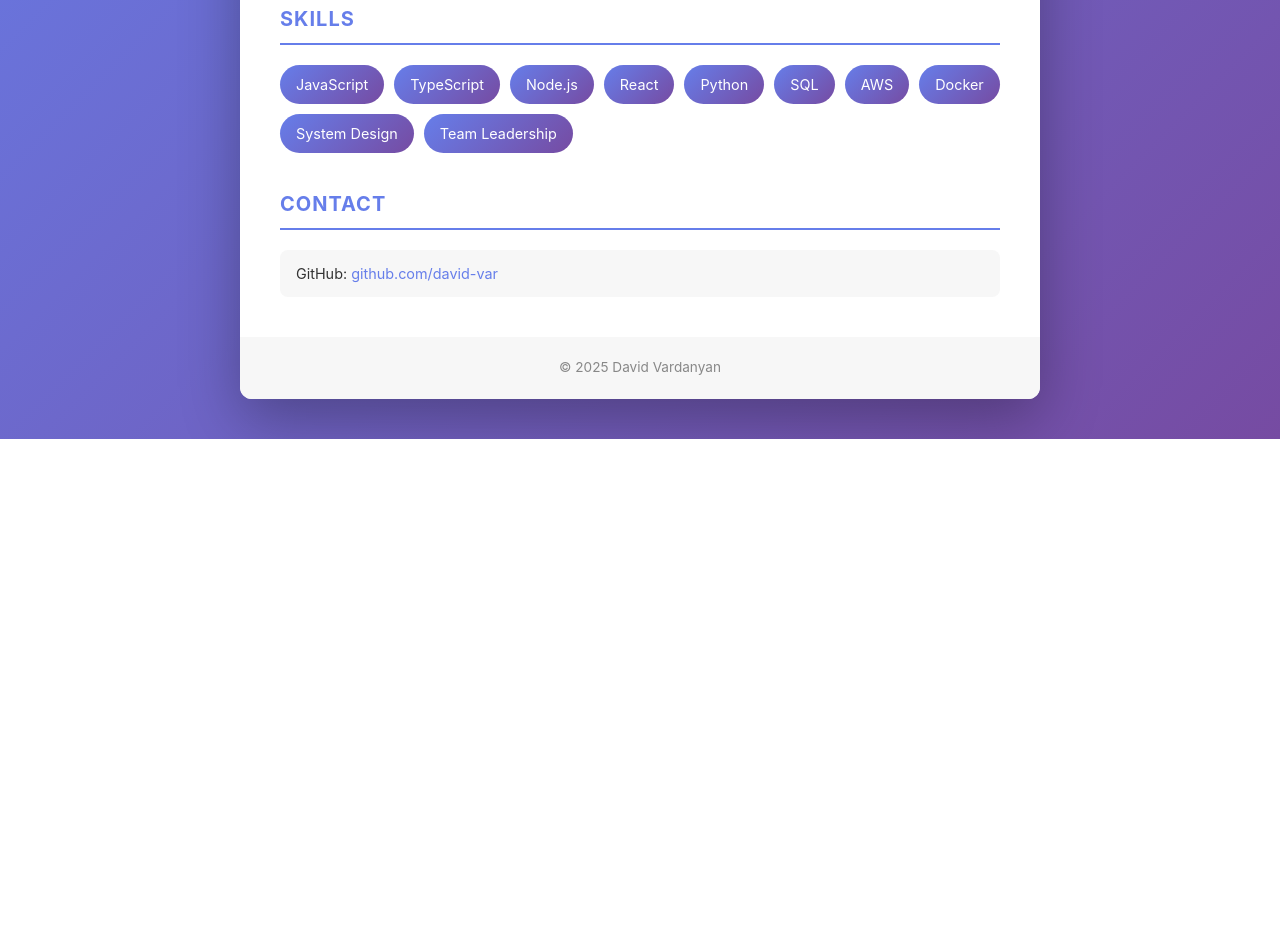
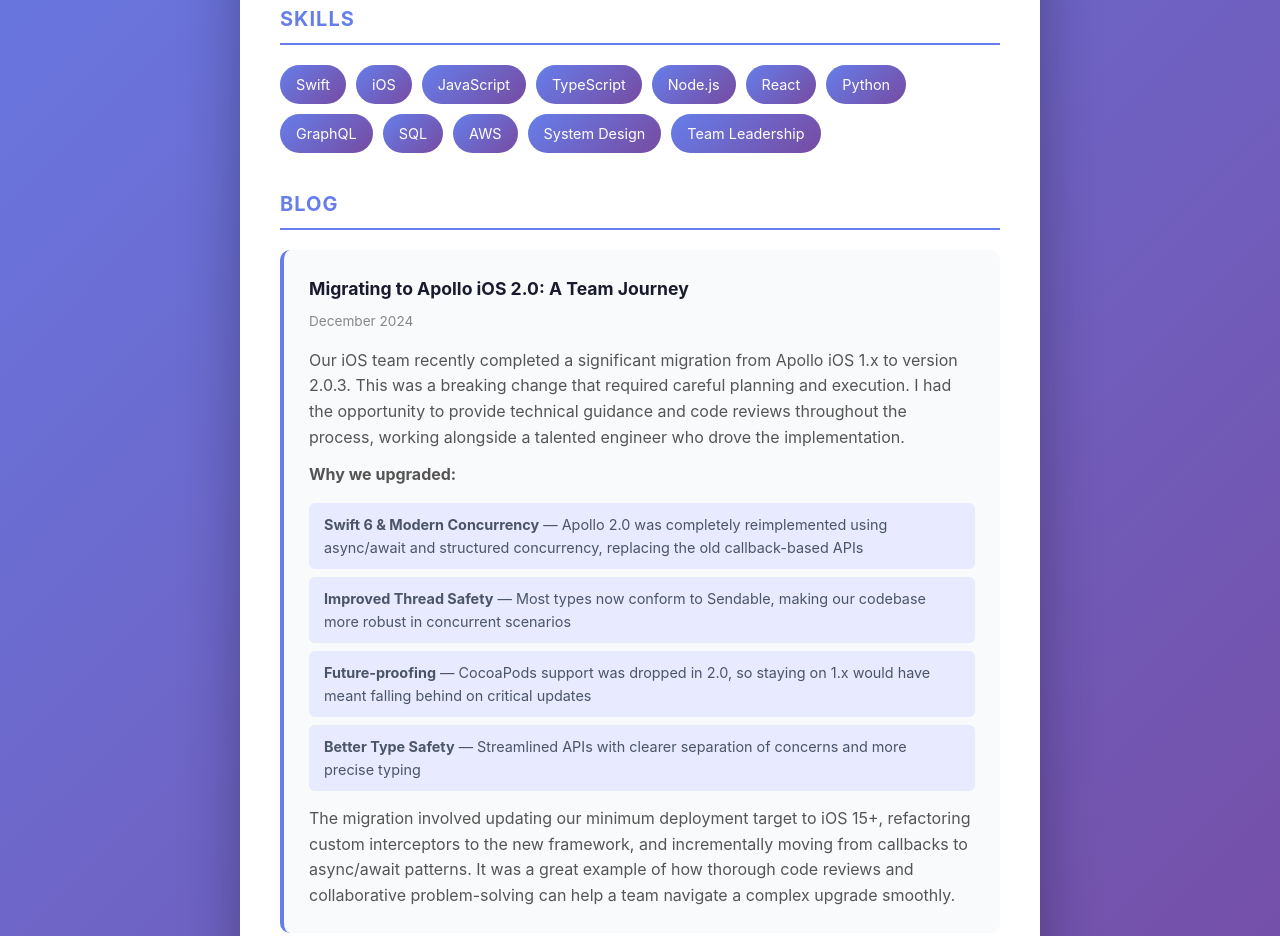
Before and after one commit to david-var/david, a plain HTML site: page index.html in a window 1280 px wide. Shown: the part 472-1408 px from the top of the page. Before the commit the page ends 911 px from the top, so only its background shows below. Drawn offline with Linux system fonts and the light colour scheme.

Commit message:
Add blog section with Apollo iOS 2.0 migration post

```diff
--- a/index.html
+++ b/index.html
@@ -120,6 +120,53 @@
             font-size: 0.85rem;
         }
 
+        /* Blog styles */
+        .blog-post {
+            background: #f9fafb;
+            border-radius: 10px;
+            padding: 25px;
+            margin-bottom: 20px;
+            border-left: 4px solid #667eea;
+        }
+
+        .blog-post:last-child {
+            margin-bottom: 0;
+        }
+
+        .blog-post h3 {
+            font-size: 1.1rem;
+            color: #1a1a2e;
+            margin-bottom: 8px;
+        }
+
+        .blog-post .date {
+            font-size: 0.85rem;
+            color: #888;
+            margin-bottom: 15px;
+        }
+
+        .blog-post p {
+            margin-bottom: 12px;
+        }
+
+        .blog-post p:last-child {
+            margin-bottom: 0;
+        }
+
+        .blog-post ul {
+            flex-direction: column;
+            gap: 8px;
+            margin: 15px 0;
+        }
+
+        .blog-post ul li {
+            background: #e8eaff;
+            color: #4a5568;
+            padding: 10px 15px;
+            border-radius: 6px;
+            font-size: 0.9rem;
+        }
+
         @media (max-width: 600px) {
             h1 {
                 font-size: 1.8rem;
@@ -151,17 +198,50 @@
             <section>
                 <h2>Skills</h2>
                 <ul>
+                    <li>Swift</li>
+                    <li>iOS</li>
                     <li>JavaScript</li>
                     <li>TypeScript</li>
                     <li>Node.js</li>
                     <li>React</li>
                     <li>Python</li>
+                    <li>GraphQL</li>
                     <li>SQL</li>
                     <li>AWS</li>
-                    <li>Docker</li>
                     <li>System Design</li>
                     <li>Team Leadership</li>
                 </ul>
+            </section>
+
+            <section>
+                <h2>Blog</h2>
+
+                <article class="blog-post">
+                    <h3>Migrating to Apollo iOS 2.0: A Team Journey</h3>
+                    <p class="date">December 2024</p>
+                    <p>
+                        Our iOS team recently completed a significant migration from Apollo iOS 1.x to version 2.0.3.
+                        This was a breaking change that required careful planning and execution. I had the opportunity
+                        to provide technical guidance and code reviews throughout the process, working alongside
+                        a talented engineer who drove the implementation.
+                    </p>
+                    <p>
+                        <strong>Why we upgraded:</strong>
+                    </p>
+                    <ul>
+                        <li><strong>Swift 6 & Modern Concurrency</strong> — Apollo 2.0 was completely reimplemented using async/await and structured concurrency, replacing the old callback-based APIs</li>
+                        <li><strong>Improved Thread Safety</strong> — Most types now conform to Sendable, making our codebase more robust in concurrent scenarios</li>
+                        <li><strong>Future-proofing</strong> — CocoaPods support was dropped in 2.0, so staying on 1.x would have meant falling behind on critical updates</li>
+                        <li><strong>Better Type Safety</strong> — Streamlined APIs with clearer separation of concerns and more precise typing</li>
+                    </ul>
+                    <p>
+                        The migration involved updating our minimum deployment target to iOS 15+, refactoring
+                        custom interceptors to the new framework, and incrementally moving from callbacks to
+                        async/await patterns. It was a great example of how thorough code reviews and
+                        collaborative problem-solving can help a team navigate a complex upgrade smoothly.
+                    </p>
+                </article>
+
             </section>
 
             <section>
```
